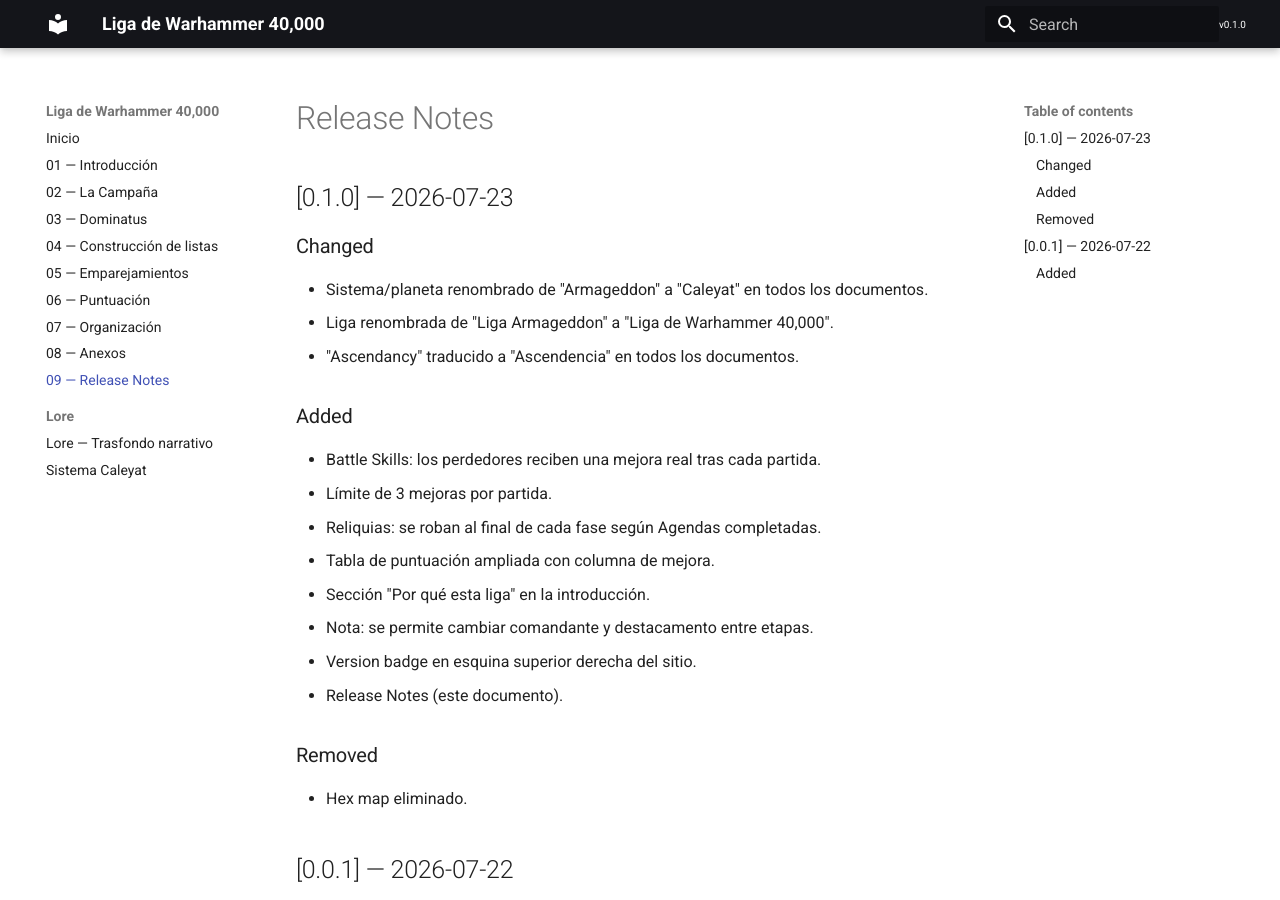
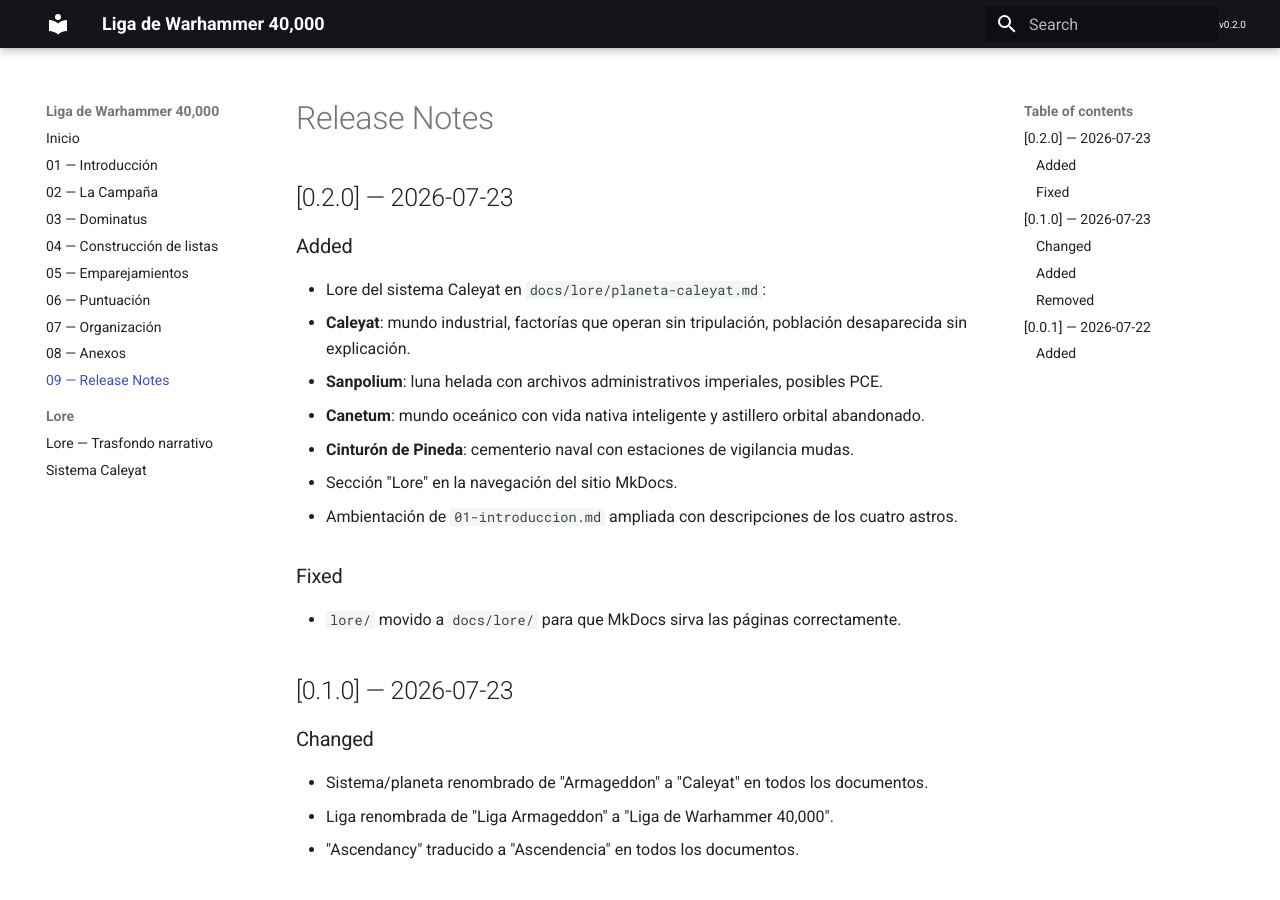
Before and after one commit to gonzalo-radio/liga-armagedon, an MkDocs documentation site: the page built from docs/09-release-notes.md, in a window 1280 px wide and 900 px high. Built offline with MkDocs 1.6.1 and Material for MkDocs 9.7.7, drawn with Linux system fonts in a browser that asks for light colours.

Commit message:
v0.2.0: versionado y release notes del lore del sistema Caleyat

```diff
--- a/docs/09-release-notes.md
+++ b/docs/09-release-notes.md
@@ -1,5 +1,21 @@
 
 # Release Notes
+
+## [0.2.0] — 2026-07-23
+
+### Added
+
+- Lore del sistema Caleyat en `docs/lore/planeta-caleyat.md`:
+  - **Caleyat**: mundo industrial, factorías que operan sin tripulación, población desaparecida sin explicación.
+  - **Sanpolium**: luna helada con archivos administrativos imperiales, posibles PCE.
+  - **Canetum**: mundo oceánico con vida nativa inteligente y astillero orbital abandonado.
+  - **Cinturón de Pineda**: cementerio naval con estaciones de vigilancia mudas.
+- Sección "Lore" en la navegación del sitio MkDocs.
+- Ambientación de `01-introduccion.md` ampliada con descripciones de los cuatro astros.
+
+### Fixed
+
+- `lore/` movido a `docs/lore/` para que MkDocs sirva las páginas correctamente.
 
 ## [0.1.0] — 2026-07-23
 
--- a/mkdocs.yml
+++ b/mkdocs.yml
@@ -18,7 +18,7 @@ theme:
     - search.suggest
 
 extra:
-  version: "v0.1.0"
+  version: "v0.2.0"
 
 extra_css:
   - style/extra.css
```
Also changed, not shown: CHANGELOG.md (+11 -0 lines).
